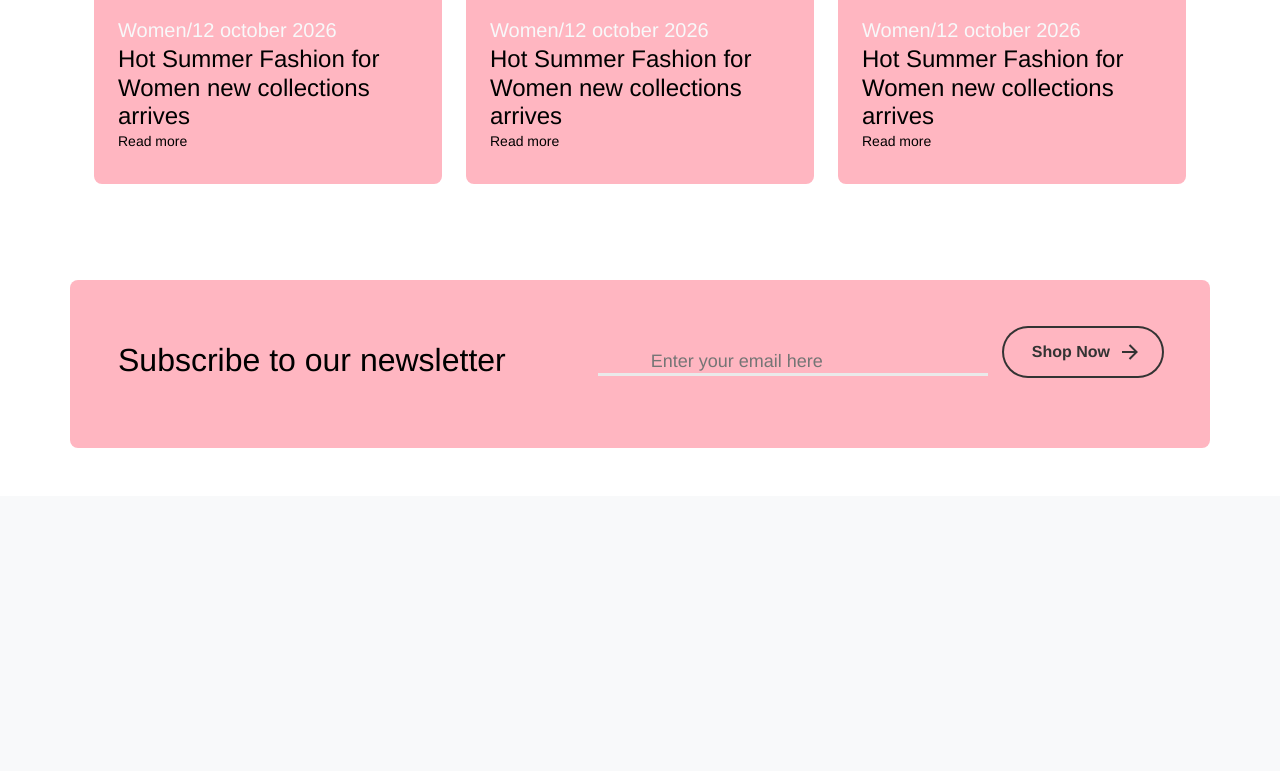
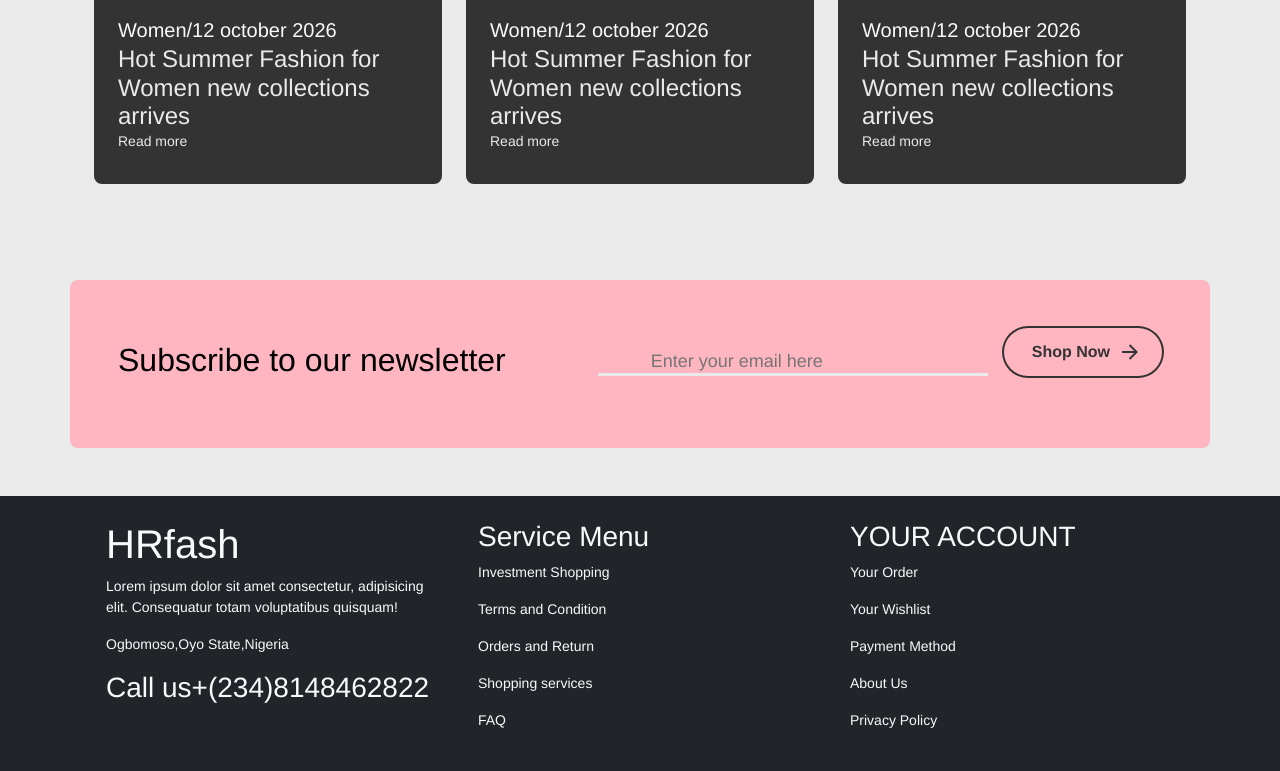
Before and after one commit to Dev-Ruqoyah/e-coommerce, a PHP site: page / in a window 1280 px wide. Shown: the part 4219-4990 px from the top of the page. Before the commit the page ends 4667 px from the top, so only its background shows below. Run offline with PHP 8.4, Linux system fonts and the light colour scheme; some libraries are stand-ins or nearby versions.

Commit message:
last touch

```diff
--- /dev/null
+++ b/footer.php
@@ -0,0 +1,39 @@
+
+<div class="footer bg-dark py-4 mx-auto">
+    <div class="row container mx-auto">
+        <div class="col-lg-4 col-md-6 col-12 mx-auto">
+            <div class="container mx-auto">
+                <h1><a class="text-decoration-none text-light" href="#">HRfash</a></h1>
+
+                <p class="text-light">Lorem ipsum dolor sit amet consectetur, adipisicing elit. Consequatur totam voluptatibus quisquam!</p>
+
+                <p class="text-light">Ogbomoso,Oyo State,Nigeria</p>
+
+                <h1 class="fs-3 text-light">
+                    Call us<a class="text-decoration-none text-light" href="tel:+2348148462822">+(234)8148462822</a>
+                </h1>
+            </div>
+        </div>
+        <div class="col-lg-4 col-md-6 col-12 mx-auto text-light">
+            <div class="container">
+                <h3>Service Menu</h3>
+                <p>Investment Shopping</p>
+                <p>Terms and Condition</p>
+                <p>Orders and Return</p>
+                <p>Shopping services</p>
+                <p>FAQ</p>
+            </div>
+        </div>
+        <div class="col-lg-4 col-md-6 col-12 mx-auto text-light">
+            <div class="container">
+                <h3>YOUR ACCOUNT</h3>
+                <p>Your Order</p>
+                <p>Your Wishlist</p>
+                <p>Payment Method</p>
+                <p>About Us</p>
+                <p>Privacy Policy</p>
+            </div>
+        </div>
+
+    </div>
+</div>
--- a/header.php
+++ b/header.php
@@ -12,7 +12,7 @@
   <!--FONTAWESOME LINK -->
   <link rel="stylesheet" href="https://cdnjs.cloudflare.com/ajax/libs/font-awesome/6.5.1/css/all.min.css" />
   <!-- CUSTOM CSS -->
-  <link rel="stylesheet" href="index.css">
+  <link rel="stylesheet" href="style.css">
 
 
   <!-- AOS LINK -->
--- a/index.php
+++ b/index.php
@@ -142,6 +142,7 @@ include "header.php";
       </div>
     </div>
   </section>
+
 
 
   <!-- ABOUT SECTION -->
@@ -639,10 +640,11 @@ include "header.php";
   </section>
 
   <!-- FOOTER -->
-  <footer>
-    <div class="container">
+  <footer >
+    <?php
+    include "footer.php"
 
-    </div>
+    ?>
   </footer>
   </div>
 
--- a/index.css
+++ b/style.css
@@ -14,6 +14,9 @@
     --primary-neutral-color--:#eaeaea;
     --accent-color--:#ffb6c1;
 
+}
+body{
+  background: var(--primary-neutral-color--);
 }
 nav{
   background: var(--secondary-neutral-color--);
@@ -283,7 +286,8 @@ background: linear-gradient(to right,rgba(247, 158, 158, 0.5),rgba(243, 160, 160
   object-fit: cover;
 }
 .blog-content{
-  background: var(--accent-color--);
+  background: var(--secondary-neutral-color--);
+  color: var(--primary-neutral-color--);
 }
 
 
```
